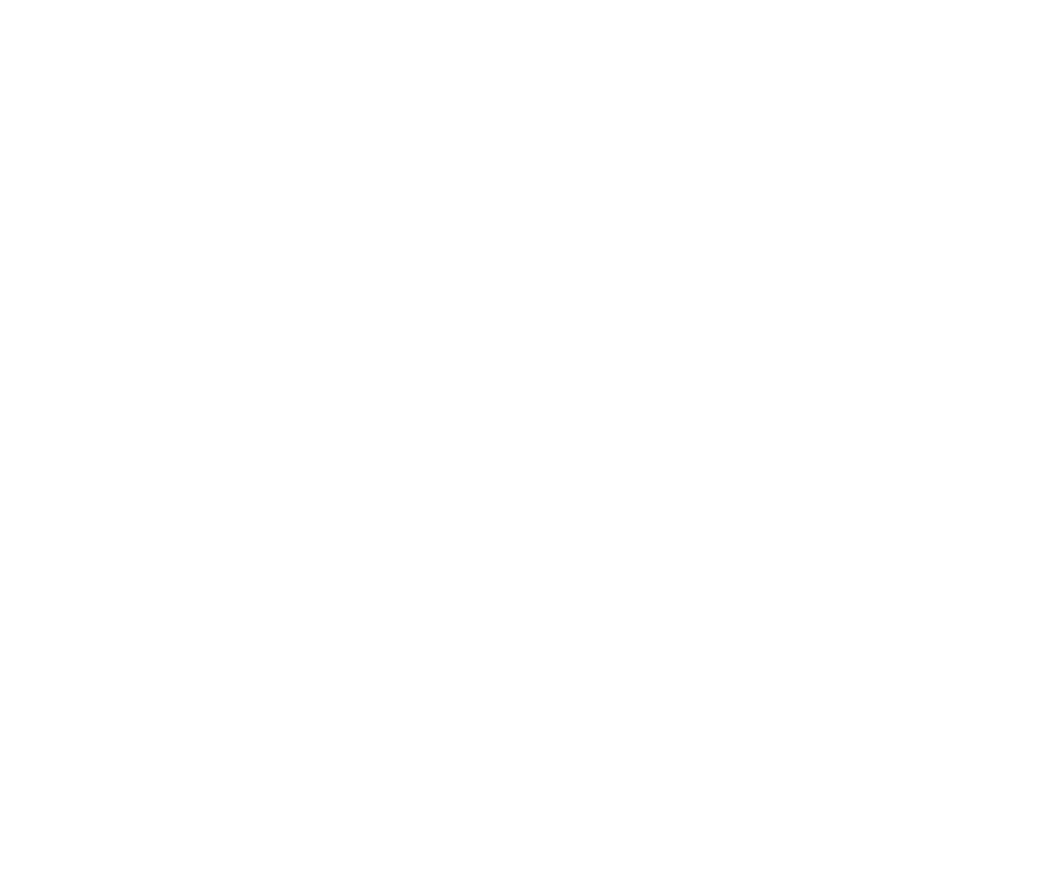
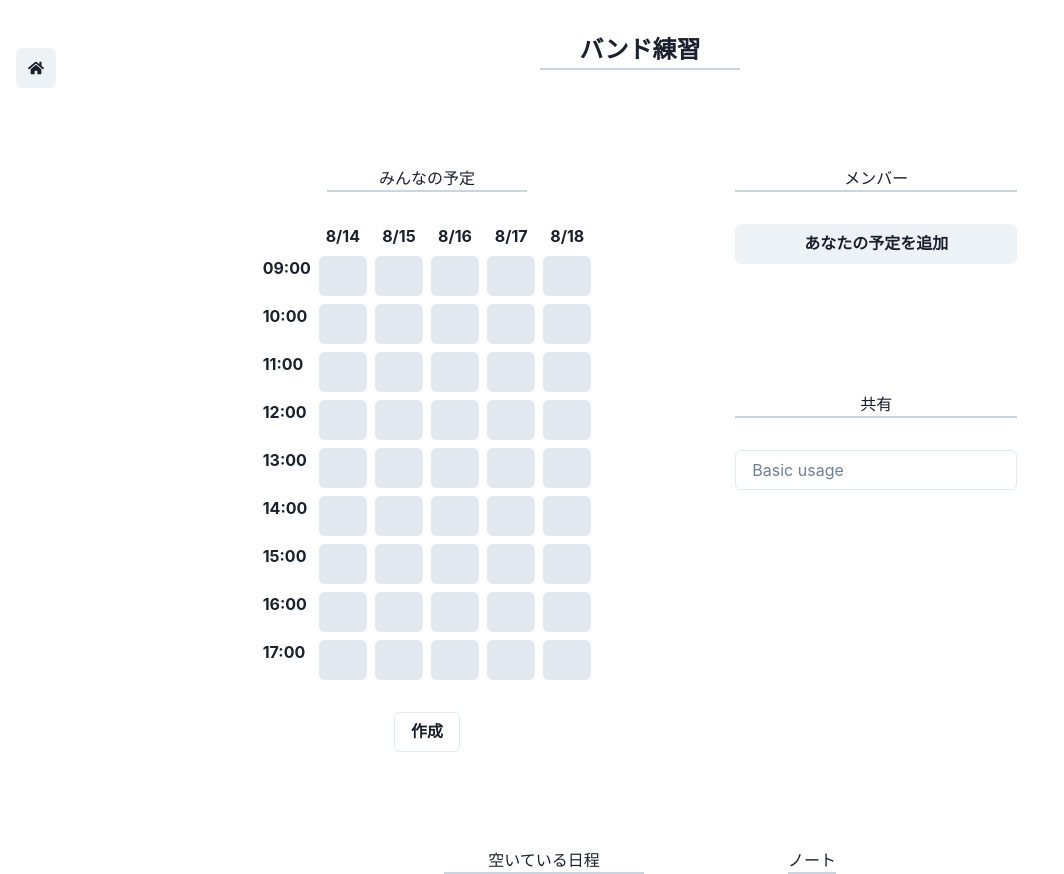
Before and after one commit to meiji-keion/PlaCell-Front, a React (Create React App) app: page /11 in a window 1280 px wide. Before the commit this address had no page. Shown: the whole page, without its empty margins (0-1064 px from the left). Before the commit the page ends 800 px from the top, so only its background shows below. Built offline with nearby package versions, Linux system fonts and the light colour scheme.

Commit message:
desktop11の作成

```diff
--- /dev/null
+++ b/src/components/pages/Desktop11.tsx
@@ -0,0 +1,49 @@
+import Hyou from "./desktop9";
+import { Button, Center, Flex, Text } from '@chakra-ui/react';
+import { Input } from '@chakra-ui/react'
+
+const Desktop11 = () => {
+  return (
+    <div>
+      <Center mt={8} mb={16}>
+        <Text as="h1" display="inline-block" fontSize="2xl" fontWeight="bold" borderBottom="2px solid" borderColor="gray.300" width="200px" textAlign="center">バンド練習</Text>
+      </Center>
+
+      <Flex justify="center">
+        <div>
+          {/* みんなの予定 */}
+          <Center mt={8}>
+            <Text as="h2" display="inline-block" borderBottom="2px solid" borderColor="gray.300" width="200px" textAlign="center">みんなの予定</Text>
+          </Center>
+
+          {/* 表の表示 */}
+          <Hyou />
+
+        </div>
+
+        <Flex direction="column" ml={36}>
+          {/* メンバーというテキストを追加 */}
+          <Text mt={8} mb={8} borderBottom="2px solid" borderColor="gray.300" textAlign="center">メンバー</Text>
+          <Button mb={24}>あなたの予定を追加</Button>
+          <Text mt={8} mb={8} borderBottom="2px solid" borderColor="gray.300" textAlign="center">共有</Text>
+          <Input placeholder='Basic usage' />
+        </Flex>
+      </Flex>
+      <Flex justify="center">
+        <div>
+          {/* みんなの予定 */}
+          <Center mt={24}>
+            <Text as="h2" display="inline-block" borderBottom="2px solid" borderColor="gray.300" width="200px" textAlign="center">空いている日程</Text>
+          </Center>
+
+        </div>
+
+        <Flex direction="column" ml={36}>
+          <Text mt={24} borderBottom="2px solid" borderColor="gray.300" textAlign="center">ノート</Text>
+        </Flex>
+      </Flex>
+    </div>
+  );
+}
+
+export default Desktop11;
--- a/src/router/router.tsx
+++ b/src/router/router.tsx
@@ -7,6 +7,7 @@ import Hyou from "../components/pages/desktop9";
 import Event from "../components/pages/desktop4";
 import Edit from "../components/pages/desktop7";
 import { Alert } from "@chakra-ui/react";
+import Desktop11 from "../components/pages/Desktop11";
 
 export const Router =()=>{
     return(
@@ -19,6 +20,7 @@ export const Router =()=>{
         <Route path ="/event" element={<Event />} />
         <Route path ="/edit" element={<Edit />} />
         <Route path ="/alert" element={<Alert />} />
+        <Route path ="/11" element={<Desktop11 />} />
     </Routes>
     )
 }
```
Also changed, not shown: src/components/pages/desktop8.tsx (deleted).
